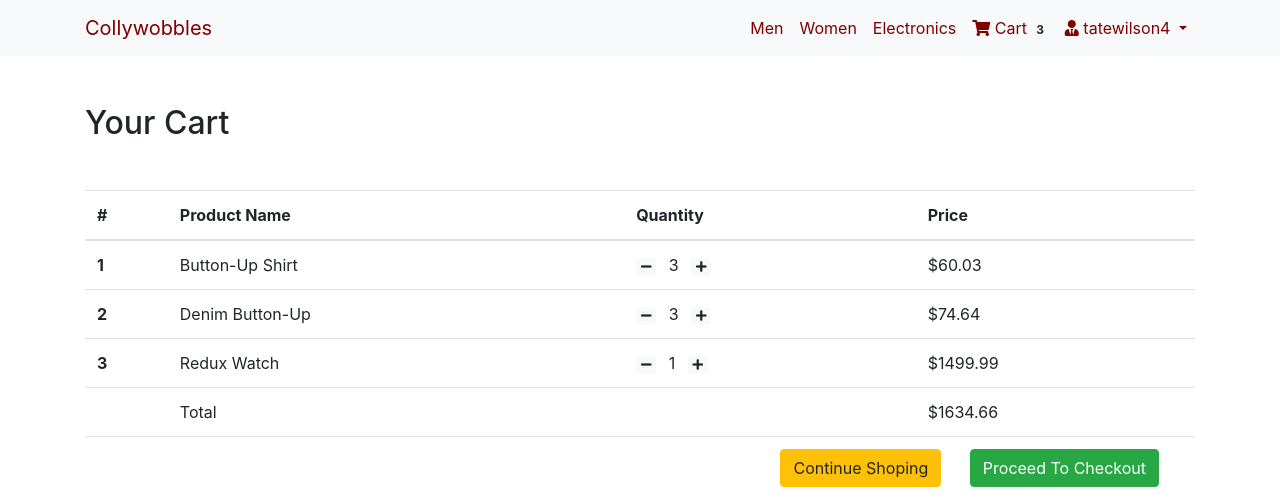
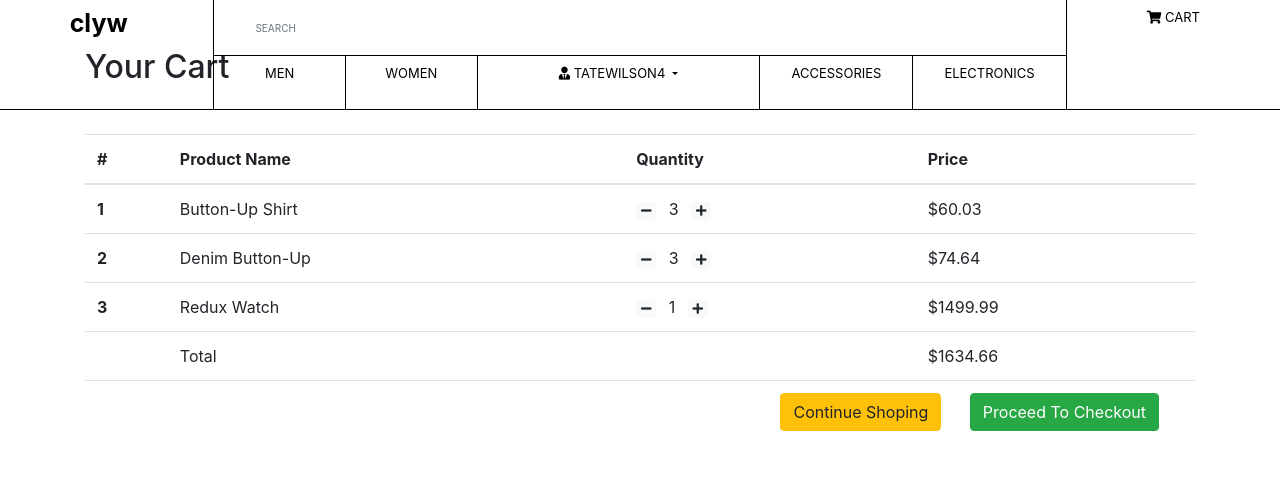
Before and after one commit to tatewilson4/Python_Online_Store, a Django app: page /cart/ in a window 1280 px wide. Shown: the top 498 px of the page. Run offline with Django 3.2, Linux system fonts and the light colour scheme; a user stored in the database is signed in; data comes from the database, SQL or seed files in the repository; both versions use the stored data as it was after the commit; some libraries are stand-ins or nearby versions.

Commit message:
made a new navbar, made it transparent, split up sections into different columns and rows, added accessories section and search bar

```diff
--- a/products/templates/products/base.html
+++ b/products/templates/products/base.html
@@ -8,7 +8,7 @@
   <link rel="stylesheet" href="https://stackpath.bootstrapcdn.com/bootstrap/4.3.1/css/bootstrap.min.css" integrity="sha384-ggOyR0iXCbMQv3Xipma34MD+dH/1fQ784/j6cY/iJTQUOhcWr7x9JvoRxT2MZw1T" crossorigin="anonymous">
   <link href="https://cdnjs.cloudflare.com/ajax/libs/font-awesome/5.10.2/css/all.css" rel="stylesheet">
   <link rel="stylesheet" href="{% static 'css/main.css' %}">
-  <title>Colywobbles</title>
+  <title>Collywobbles</title>
   <style>
   	.card{
   		    height: 350px;
--- a/products/templates/products/navbar.html
+++ b/products/templates/products/navbar.html
@@ -1,31 +1,29 @@
 {% load cart_tag %}
 <title>Colywobbles</title>
-<nav class="navbar navbar-expand-lg navbar-light bg-light">
-  <div class="container">
-  <a id="logo" class="navbar-brand" href="/">Collywobbles</a>
-  <button class="navbar-toggler" type="button" data-toggle="collapse" data-target="#navbarNav" aria-controls="navbarNav" aria-expanded="false" aria-label="Toggle navigation">
-    <span class="navbar-toggler-icon"></span>
-  </button>
-  <div class="collapse navbar-collapse" id="navbarNav">
-    <ul id="color-nav-links" class="navbar-nav ml-auto">
+<nav class="navbar-large fixed-top">
+    <div class="container-fluid">
+        <div class="row">
+            <div class="col" style="text-align:center">
+                <a class="navbar-brand font-weight-bold" href="/">clyw</a>
+            </div>
+            <div class="middle-nav col-8" style="text-align:center;vertical-align:middle;">
+                <form class="form-inline" action="/action_page.php">
+                    <input id="search-bar" class="form-control mr-sm-2" type="text" placeholder="     Search" style="width:100%">
+                </form>
+                <div class="bottom-middle-nav row">
+                    <div class="col men-nav">
                         <li {% if request.path == 'contact' %}class="nav-item active"{% else %}class="nav-item"{% endif %}>
-        <a id="men" class="nav-link" href="#">Men <span class="sr-only">(current)</span></a>
+                            <a class="nav-link" href="#">Men <span class="sr-only">(current)</span></a>
                         </li>
+                    </div>
+                    <div class="col">
                         <li class="nav-item">
                             <a class="nav-link" href="#">Women</a>
                         </li>
-      <li class="nav-item">
-        <a class="nav-link" href="#">Electronics</a>
+                    </div>
+                    <div class="username-or-login col-4">
                         {% if request.user.is_authenticated %}
-      <li class="nav-item">
-        <a class="nav-link" href="{% url 'mainapp:cart-home' %}">
-          <i class="fa fa-shopping-cart"></i> Cart
-          <span class="badge badge-light">{{ request.user| cart_total }}</span>
-        </a>
-      </li>
-       <li class="nav-item">
 
-      </li>
                         <li class="nav-item dropdown">
                             <a class="nav-link dropdown-toggle" href="#" id="navbarDropdown" role="button" data-toggle="dropdown" aria-haspopup="true" aria-expanded="false">
                                 <i class="fas fa-user-tie"></i> {{ request.user.username }}
@@ -42,7 +40,25 @@
                             <a  class="btn btn-primary" href="/accounts/login/">Login / Register</a>
                         </li>
                         {% endif %}
-    </ul>
+                    </div>
+                    <div class="col">
+                        <li class="nav-item">
+                            <a class="nav-link" href="#">Accessories</a>
+                        </li>
+                    </div>
+                    <div class="col elec-nav">
+                        <li class="nav-item">
+                            <a class="nav-link" href="#">Electronics</a>
+                        </li>
                     </div>
                 </div>
+            </div>
+            <div class="col" style="text-align:center">
+                <a id="cart" class="nav-link" href="#">
+                    <i class="fa fa-shopping-cart"></i> Cart
+                </a>
+            </div>
+        </div>
+    </div>
+
 </nav>
--- a/static/css/main.css
+++ b/static/css/main.css
@@ -1,11 +1,103 @@
-#logo, #color-nav-links a {
-    color: #800000;
+
+
+li {
+    text-decoration: none;
+    list-style: none;
 }
 
-#logo:hover, #color-nav-links a:hover {
-    color: #800000;
+.navbar-brand {
+    font-size: 25px;
     color: black;
-    opacity: .8;
+}
+
+.navbar-large .nav-link {
+    color: black;
+    text-transform: uppercase;
+    font-size: 13px;
+}
+.navbar-large {
+    border-bottom: 1px solid black;
+    height: 110px;
+}
+
+.middle-nav, .username-or-login {
+    border-left: 1px solid black;
+    border-right: 1px solid black;
+}
+
+.bottom-middle-nav {
+    border-top: 1px solid black;
+    height: 55px;
+}
+
+.men-nav {
+    border-right: 1px solid black;
+}
+
+.elec-nav {
+    border-left: 1px solid black;
+}
+
+#search-bar {
+    background-color: transparent;
+    border: none;
+    border-radius: none;
+    box-shadow: none;
+    color: black;
+    height: 55px;
+    font-size: 10px;
+    text-transform: uppercase;
+    opacity: 1;
+}
+
+/* .navbar-brand {
+    color: black;
+    border-right-style: solid;
+    border-width: 1px;
+    height: 110px;
+}
+
+.navbar {
+    transition: all 0.4s;
+    outline-style: solid;
+    outline-color: invert;
+    outline-width: thin;
+    height: 110px;
+
+}
+.navbar .nav-link {
+    color: black;
+}
+
+.navbar .navbar-nav {
+  margin: 0 auto;
+  text-align: center;
+}
+
+.navbar .navbar-collapse {
+  text-align: center;
+}
+
+.navbar .nav-link:hover,
+.navbar .nav-link:focus, .navbar a:hover {
+    color: #fff;
+    text-decoration: none;
+}
+
+.cart{
+    list-style: none;
+}
+#cart {
+    text-decoration: none;
+    margin-top: 20px;
+
+}
+*/
+
+/* Change navbar styling on small viewports */
+@media (max-width: 991.98px) {
+
+    }
 }
 
 .carousel-inner img {
```
Also changed, not shown: db.sqlite3, static/img/search.png (added). Lines whose indentation alone changed are shown as unchanged.
